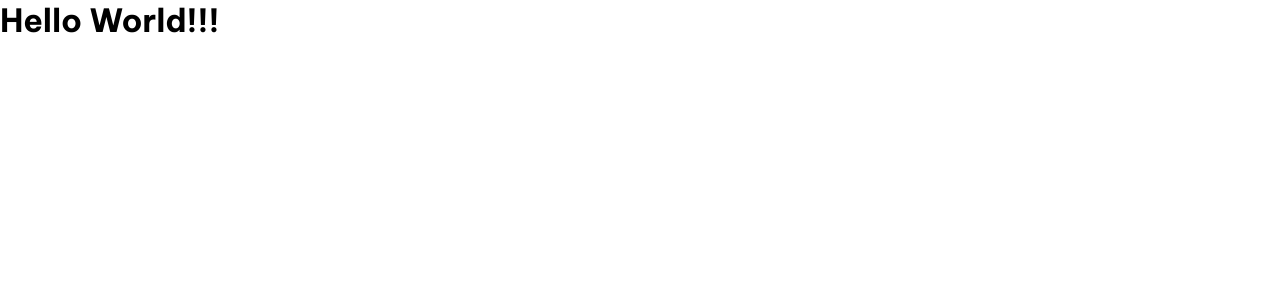
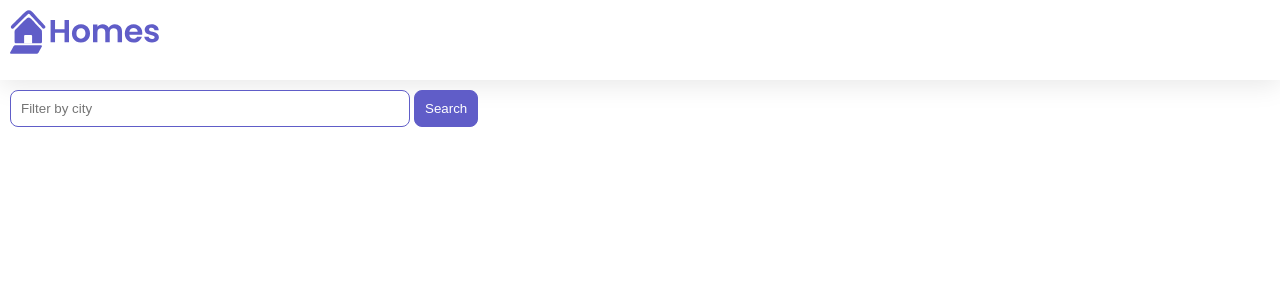
Before and after one commit to zhouhuajian-course/angular-first-app, an Angular app: page / in a window 1280 px wide. Shown: the top 300 px of the page. Built offline with nearby package versions, Linux system fonts and the light colour scheme.

Commit message:
03 创建首页组件

```diff
--- a/src/app/app.component.ts
+++ b/src/app/app.component.ts
@@ -1,10 +1,18 @@
 import {Component} from '@angular/core';
-
+import { HomeComponent } from './home/home.component';
+// 根组件 -> Home
 @Component({
   selector: 'app-root',
-  imports: [],
+  imports: [HomeComponent],
   template: `
-    <h1>Hello World!!!</h1>
+    <main>
+      <header class="brand-name">
+        <img class="brand-logo" src="/assets/logo.svg" alt="logo" aria-hidden="true" />
+      </header>
+      <section class="content">
+        <app-home></app-home>
+      </section>
+    </main>
   `,
   styleUrls: ['./app.component.css'],
 })
--- /dev/null
+++ b/src/app/home/home.component.css
@@ -0,0 +1,36 @@
+.results {
+  display: grid;
+  column-gap: 14px;
+  row-gap: 14px;
+  grid-template-columns: repeat(auto-fill, minmax(400px, 400px));
+  margin-top: 50px;
+  justify-content: space-around;
+}
+input[type="text"] {
+  border: solid 1px var(--primary-color);
+  padding: 10px;
+  border-radius: 8px;
+  margin-right: 4px;
+  display: inline-block;
+  width: 30%;
+}
+button {
+  padding: 10px;
+  border: solid 1px var(--primary-color);
+  background: var(--primary-color);
+  color: white;
+  border-radius: 8px;
+}
+@media (min-width: 500px) and (max-width: 768px) {
+  .results {
+      grid-template-columns: repeat(2, 1fr);
+  }
+  input[type="text"] {
+      width: 70%;
+  }
+}
+@media (max-width: 499px) {
+  .results {
+      grid-template-columns: 1fr;
+  }
+}
--- /dev/null
+++ b/src/app/home/home.component.ts
@@ -0,0 +1,18 @@
+import { Component } from '@angular/core';
+
+@Component({
+  selector: 'app-home',
+  imports: [],
+  template: `
+    <section>
+      <form>
+        <input type="text" placeholder="Filter by city" />
+        <button class="primary" type="button">Search</button>
+      </form>
+    </section>
+  `,
+  styleUrls: ['./home.component.css'],
+})
+export class HomeComponent {
+
+}
```
